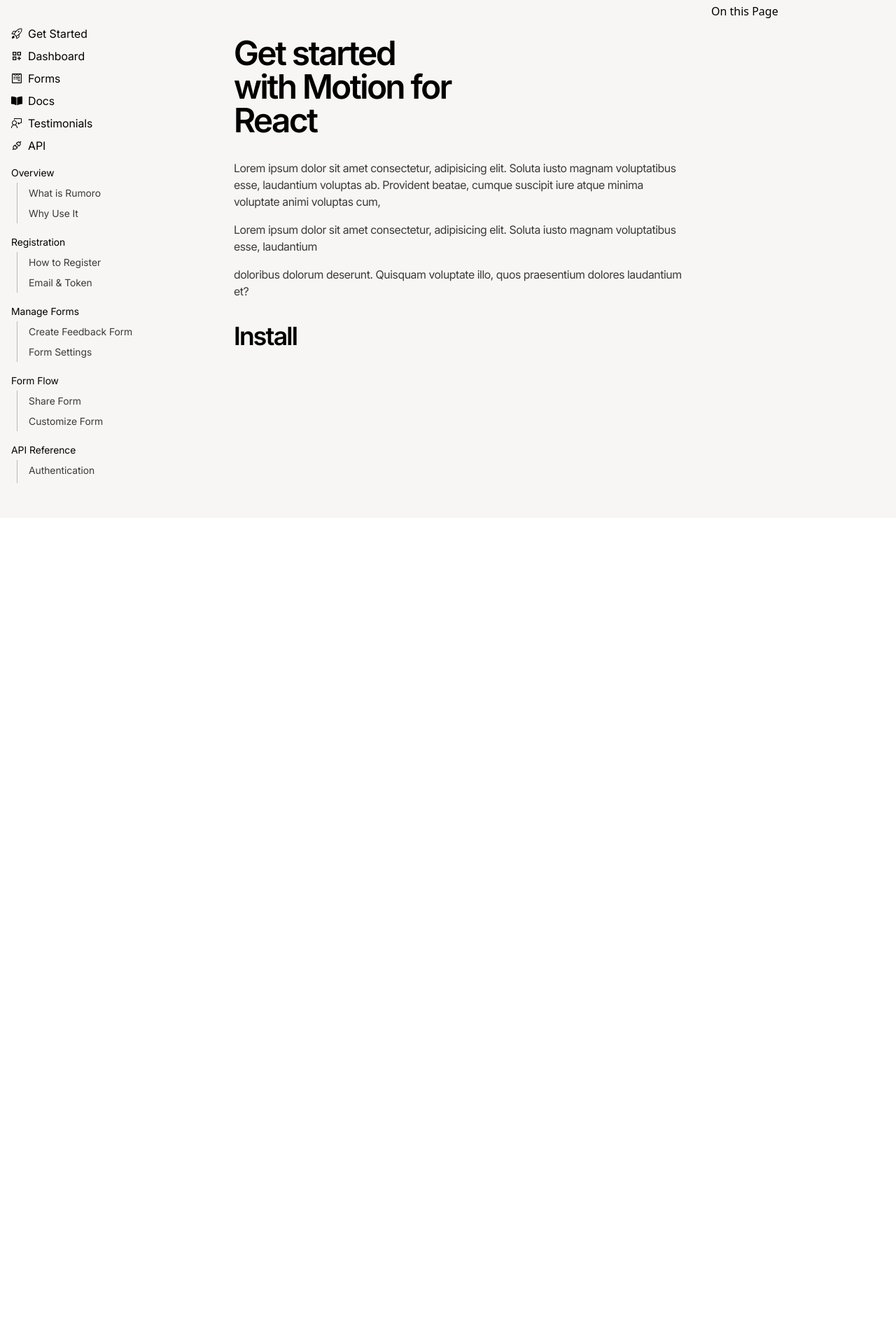
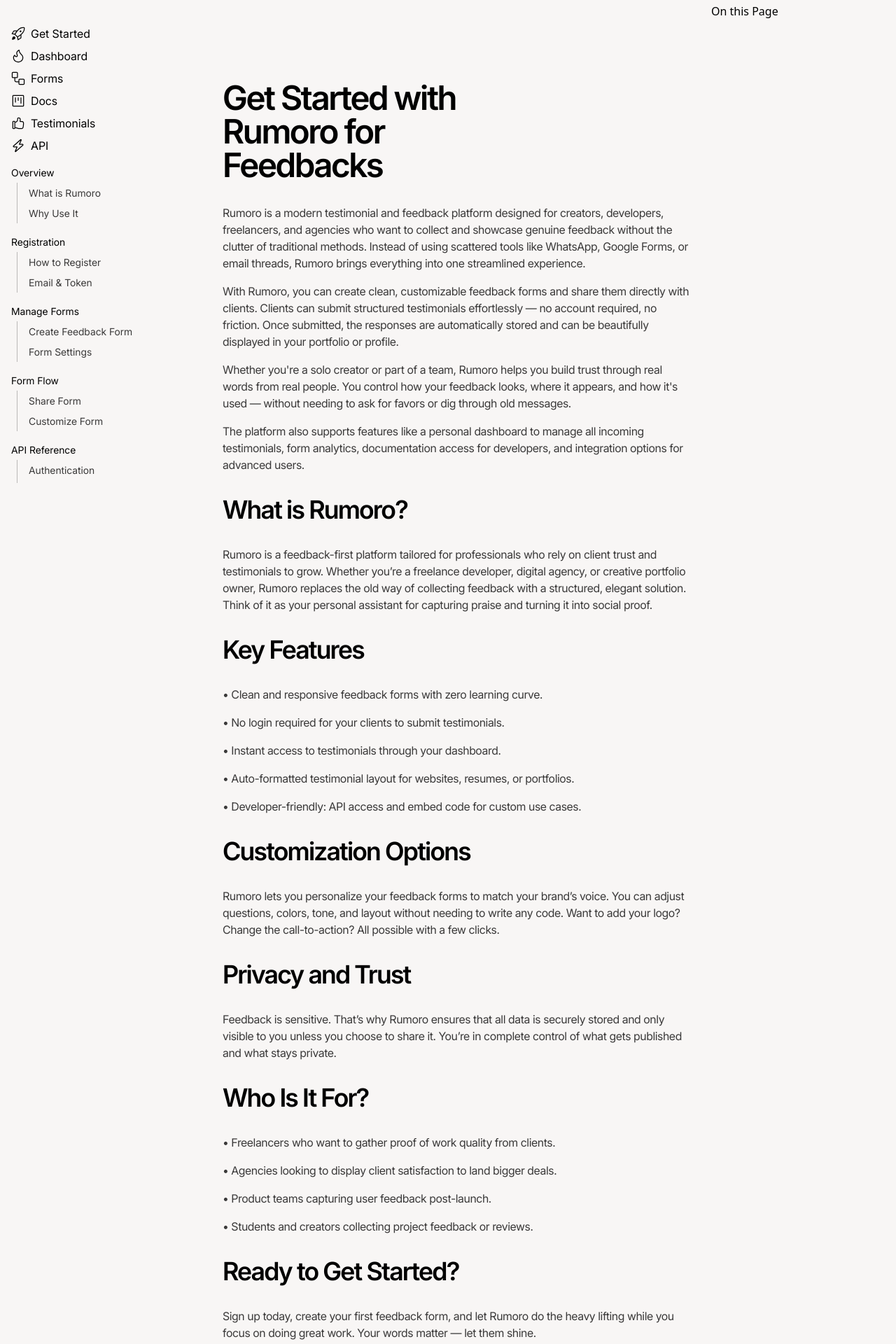
Before and after one commit to thinakaranmanokaran/Testimonials, a React (Vite) app in the folder client/: page /docs/get-started in a window 1280 px wide. Shown: the part 60-1980 px from the top of the page at 70% size. Before the commit the page ends 800 px from the top, so only its background shows below. Built offline with nearby package versions, Linux system fonts and the light colour scheme.

Commit message:
Newwewew

```diff
--- a/client/src/components/public/docs/Navigation.jsx
+++ b/client/src/components/public/docs/Navigation.jsx
@@ -1,18 +1,19 @@
 import React from 'react'
 import { DocsNavigation } from '../../../datasets'
 import { Link } from "react-router-dom";
+import { GoArrowRight } from "react-icons/go";
 
 const Navigation = () => {
     return (
         <div className='w-full min-w-60 max-w-66 overflow-auto max-h-6/7 text-[14px]  p-6 px-4 font-para_inter ' >
-            <div className='space-y-1 text-[15px]' >
+            <div className='space-y-1.5 text-[15px]' >
                 {
                     DocsNavigation.map((Data, index) => (
                         <div key={index} >
                             {
                                 Data.head &&
                                 <Link className='flex items-center space-x-2 mt-2  text-[16px] ' >
-                                    <div><Data.headicon /></div>
+                                    <div><Data.headicon size={20} /></div>
                                     <div>{Data.head}</div>
                                 </Link>
                             }
@@ -28,7 +29,10 @@
                                 <Link className='mb-1' >{NavData.title}</Link>
                                 {
                                     NavData.subtitleData && NavData.subtitleData.map((SubData, SubIndex) => (
-                                        <Link className='pl-4 ml-2 text-textgrey border-l-[1px] py-1 border-[#00000040]' >{SubData.subtitle}</Link>
+                                        <Link className='pl-4 ml-2 text-textgrey border-l-[1px] py-1 border-[#00000040] flex items-center space-x-1 group' >
+                                            <span className='bg-bggrey relative z-10' >{SubData.subtitle}</span>
+                                            <GoArrowRight className=' size-4 -translate-x-6 w-fit group-hover:translate-x-0 transition-transform duration-300' />
+                                        </Link>
                                     ))
                                 }
                             </div>
--- a/client/src/components/public/docs/Title.jsx
+++ b/client/src/components/public/docs/Title.jsx
@@ -2,7 +2,7 @@
 
 const Title = ({ title="Get started with Motion for React", size="5xl" }) => {
     return (
-        <div className={`text-${size} font-title_inter tracking-tighter w-2/4`} >{title}</div>
+        <div className={`text-${size} font-title_inter tracking-tighter w-2/3`} >{title}</div>
     )
 }
 
--- a/client/src/datasets/public/DocsNavigation.js
+++ b/client/src/datasets/public/DocsNavigation.js
@@ -1,8 +1,4 @@
-import { GoRocket } from "react-icons/go";
-import { MdOutlineDashboardCustomize } from "react-icons/md";
-import { FaWpforms, FaBookOpen } from "react-icons/fa";
-import { AiOutlineApi } from "react-icons/ai";
-import { VscFeedback } from "react-icons/vsc";
+import { GoFlame, GoHome, GoProject, GoRocket, GoThumbsup, GoWorkflow, GoZap } from "react-icons/go";
 
 const DocsNavigation = [
     {
@@ -42,7 +38,7 @@
     },
     {
         head: "Dashboard",
-        headicon: MdOutlineDashboardCustomize,
+        headicon: GoFlame,
         headlink: "dashboard",
         titleData: [
             {
@@ -63,7 +59,7 @@
     },
     {
         head: "Forms",
-        headicon: FaWpforms,
+        headicon: GoWorkflow,
         headlink: "forms",
         titleData: [
             {
@@ -84,7 +80,7 @@
     },
     {
         head: "Docs",
-        headicon: FaBookOpen,
+        headicon: GoProject,
         headlink: "docs",
         titleData: [
             {
@@ -105,7 +101,7 @@
     },
     {
         head: "Testimonials",
-        headicon: VscFeedback,
+        headicon: GoThumbsup,
         headlink: "testimonials",
         titleData: [
             {
@@ -126,7 +122,7 @@
     },
     {
         head: "API",
-        headicon: AiOutlineApi,
+        headicon: GoZap,
         headlink: "api",
         titleData: [
             {
--- a/client/src/layouts/public/Docs.jsx
+++ b/client/src/layouts/public/Docs.jsx
@@ -10,7 +10,7 @@
                 <div className="fixed left-0 h-full ">
                     <DocsNavigation />
                 </div>
-                    <div className='w-3/5 relative left-67.5 bg-bggrey py-12 px-16' >
+                    <div className='w-3/5 relative left-67.5 bg-bggrey py-28 px-12' >
                         <Outlet />
                     </div>
                 <div className='fixed right-0  h-full' >
--- a/client/src/pages/public/docs/GettingStarted.jsx
+++ b/client/src/pages/public/docs/GettingStarted.jsx
@@ -1,20 +1,67 @@
-import React from 'react'
-import { DocsParagrabh, DocsTitle } from '../../../components'
+import React from 'react';
+import { DocsParagrabh, DocsTitle } from '../../../components';
 
 const GettingStarted = () => {
     return (
-        <div className='w-full' >
-            <div className=' space-y-8 ' >
-                <DocsTitle />
-                <div className=' space-y-4 ' >
-                    <DocsParagrabh paragrabh=" Lorem ipsum dolor sit amet consectetur, adipisicing elit. Soluta iusto magnam voluptatibus esse, laudantium voluptas ab. Provident beatae, cumque suscipit iure atque minima voluptate animi voluptas cum, " />
-                    <DocsParagrabh paragrabh=" Lorem ipsum dolor sit amet consectetur, adipisicing elit. Soluta iusto magnam voluptatibus esse, laudantium " />
-                    <DocsParagrabh paragrabh=" doloribus dolorum deserunt. Quisquam voluptate illo, quos praesentium dolores laudantium et?" />
+        <div className='w-full'>
+            <div className='space-y-8'>
+                <DocsTitle title='Get Started with Rumoro for Feedbacks' />
+
+                <div className='space-y-4'>
+                    <DocsParagrabh paragrabh="Rumoro is a modern testimonial and feedback platform designed for creators, developers, freelancers, and agencies who want to collect and showcase genuine feedback without the clutter of traditional methods. Instead of using scattered tools like WhatsApp, Google Forms, or email threads, Rumoro brings everything into one streamlined experience." />
+
+                    <DocsParagrabh paragrabh="With Rumoro, you can create clean, customizable feedback forms and share them directly with clients. Clients can submit structured testimonials effortlessly — no account required, no friction. Once submitted, the responses are automatically stored and can be beautifully displayed in your portfolio or profile." />
+
+                    <DocsParagrabh paragrabh="Whether you're a solo creator or part of a team, Rumoro helps you build trust through real words from real people. You control how your feedback looks, where it appears, and how it's used — without needing to ask for favors or dig through old messages." />
+
+                    <DocsParagrabh paragrabh="The platform also supports features like a personal dashboard to manage all incoming testimonials, form analytics, documentation access for developers, and integration options for advanced users." />
                 </div>
-                <DocsTitle title='Install' size='4xl' />
+
+                <DocsTitle title='What is Rumoro?' size='4xl' />
+
+                <div className='space-y-4'>
+                    <DocsParagrabh paragrabh="Rumoro is a feedback-first platform tailored for professionals who rely on client trust and testimonials to grow. Whether you’re a freelance developer, digital agency, or creative portfolio owner, Rumoro replaces the old way of collecting feedback with a structured, elegant solution. Think of it as your personal assistant for capturing praise and turning it into social proof." />
+                </div>
+
+                <DocsTitle title='Key Features' size='4xl' />
+
+                <div className='space-y-4'>
+                    <DocsParagrabh paragrabh="• Clean and responsive feedback forms with zero learning curve." />
+                    <DocsParagrabh paragrabh="• No login required for your clients to submit testimonials." />
+                    <DocsParagrabh paragrabh="• Instant access to testimonials through your dashboard." />
+                    <DocsParagrabh paragrabh="• Auto-formatted testimonial layout for websites, resumes, or portfolios." />
+                    <DocsParagrabh paragrabh="• Developer-friendly: API access and embed code for custom use cases." />
+                </div>
+
+                <DocsTitle title='Customization Options' size='4xl' />
+
+                <div className='space-y-4'>
+                    <DocsParagrabh paragrabh="Rumoro lets you personalize your feedback forms to match your brand’s voice. You can adjust questions, colors, tone, and layout without needing to write any code. Want to add your logo? Change the call-to-action? All possible with a few clicks." />
+                </div>
+
+                <DocsTitle title='Privacy and Trust' size='4xl' />
+
+                <div className='space-y-4'>
+                    <DocsParagrabh paragrabh="Feedback is sensitive. That’s why Rumoro ensures that all data is securely stored and only visible to you unless you choose to share it. You’re in complete control of what gets published and what stays private." />
+                </div>
+
+                <DocsTitle title='Who Is It For?' size='4xl' />
+
+                <div className='space-y-4'>
+                    <DocsParagrabh paragrabh="• Freelancers who want to gather proof of work quality from clients." />
+                    <DocsParagrabh paragrabh="• Agencies looking to display client satisfaction to land bigger deals." />
+                    <DocsParagrabh paragrabh="• Product teams capturing user feedback post-launch." />
+                    <DocsParagrabh paragrabh="• Students and creators collecting project feedback or reviews." />
+                </div>
+
+                <DocsTitle title='Ready to Get Started?' size='4xl' />
+
+                <div className='space-y-4'>
+                    <DocsParagrabh paragrabh="Sign up today, create your first feedback form, and let Rumoro do the heavy lifting while you focus on doing great work. Your words matter — let them shine." />
+                </div>
             </div>
         </div>
-    )
-}
+    );
+};
 
-export default GettingStarted
+export default GettingStarted;
```
